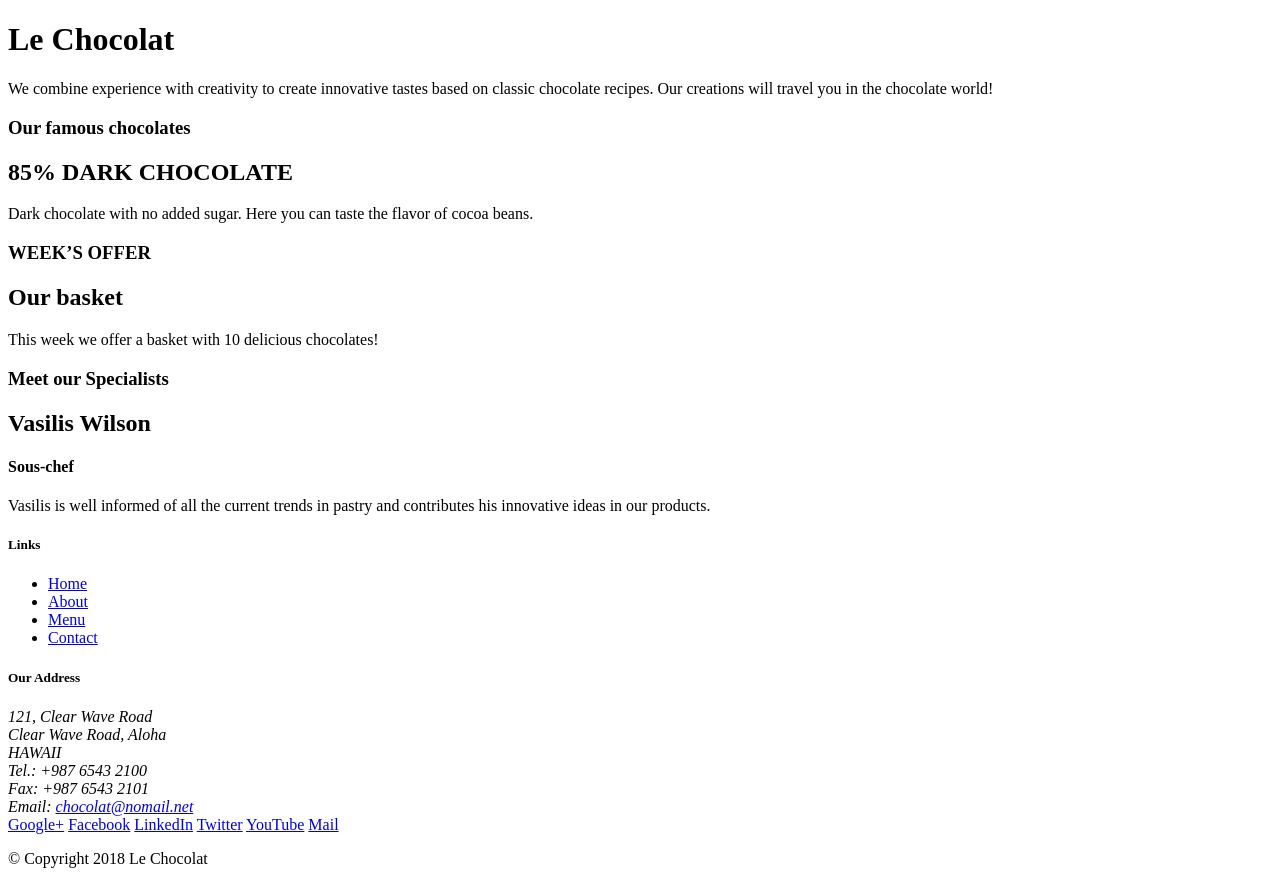
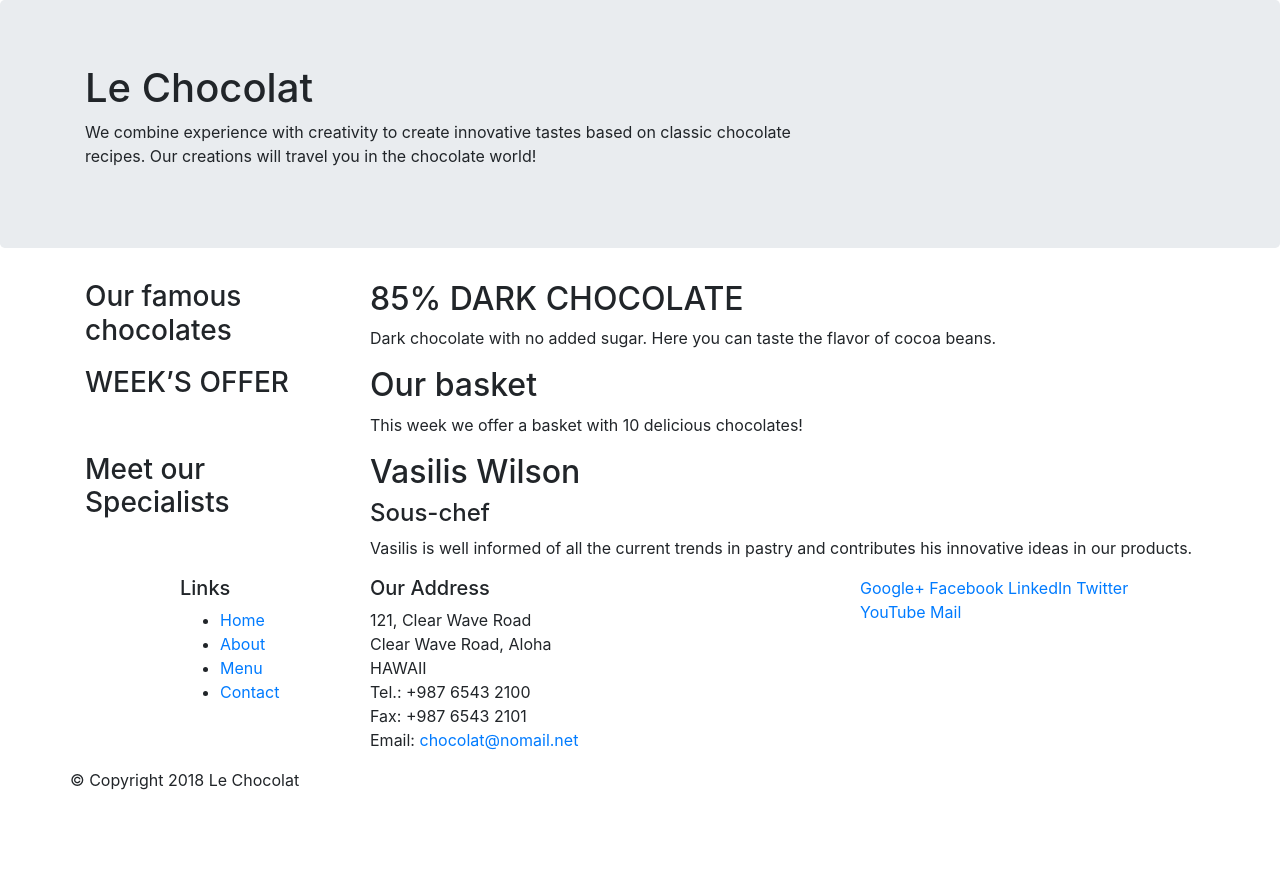
Before and after one commit to hharry678/Harrybootstrap, a website: page index.html in a window 1280 px wide. After the commit the page ends 808 px from the top, so only its background shows below. Drawn offline with nearby package versions, Linux system fonts and the light colour scheme.

Commit message:
Bootstrap Grid Part 1

```diff
--- a/index.html
+++ b/index.html
@@ -2,51 +2,57 @@
 <html lang="en">
 
 <head>
+    <!-- Required meta tags always come first -->
+<meta charset="utf-8">
+<meta name="viewport" content="width=device-width, initial-scale=1, shrink-to-fit=no">
+<meta http-equiv="x-ua-compatible" content="ie=edge">
+<!-- Bootstrap CSS -->
+<link rel="stylesheet" href="node_modules/bootstrap/dist/css/bootstrap.min.css">
     <title>Le Chocolat</title>
 </head>
 
 <body>
 
-    <header>
-        <div>
-            <div>
-                <div>
+    <header class="jumbotron">
+        <div class="container">
+            <div class="row">
+                <div class="col-12 col-sm-8">
                     <h1>Le Chocolat</h1>
                     <p>We combine experience with creativity to create innovative tastes based on classic chocolate recipes. Our creations will travel you in the chocolate world!</p>
                 </div>
-                <div>
+                <div class="col col-sm">
                 </div>
             </div>
         </div>
     </header>
 
-    <div>
-        <div>
-            <div>
+    <div class="container">
+        <div class="row">
+            <div class="col-sm-4 col-md-3">
                 <h3>Our famous chocolates</h3>
             </div>
-            <div>
+            <div class="col-sm col-md">
                 <h2>85% DARK CHOCOLATE</h2>
                 <p>Dark chocolate with no added sugar. Here you can taste the flavor of cocoa beans.</p>
             </div>
         </div>
 
 
-        <div>
-            <div>
+        <div class="row">
+            <div class="col-sm-4 col-md-3">
                 <h3>WEEK’S OFFER</h3>
             </div>
-            <div>
+            <div class="col-sm col-md">
                 <h2>Our basket</h2>
                 <p>This week we offer a basket with 10 delicious chocolates! </p>
             </div>
         </div>
 
-        <div>
-            <div>
+        <div class="row">
+            <div class="col-sm-4 col-md-3">
                 <h3>Meet our  Specialists</h3>
             </div>
-            <div>
+            <div class="col-sm col-md">
                 <h2>Vasilis Wilson </h2>
                 <h4>Sous-chef</h4>
                 <p>Vasilis is well informed of all the current trends in pastry and contributes his innovative ideas in our products.</p>
@@ -55,9 +61,9 @@
     </div>
 
     <footer>
-        <div>
-            <div>
-                <div>
+        <div class="container">
+            <div class="row">
+                <div class="col-5 offset-1 col-sm-2">
                     <h5>Links</h5>
                     <ul>
                         <li><a href="#">Home</a></li>
@@ -66,7 +72,7 @@
                         <li><a href="#">Contact</a></li>
                     </ul>
                 </div>
-                <div>
+                <div  class="col-6 col-sm-5">
                     <h5>Our Address</h5>
                     <address>
                         121, Clear Wave Road<br>
@@ -77,8 +83,8 @@
                         Email: <a href="mailto:chocolat@nomail.net">chocolat@nomail.net</a>
                     </address>
                 </div>
-                <div>
-                    <div>
+                <div class="col col-sm-4">
+                    <div class="col-auto">
                         <a href="http://google.com/+">Google+</a>
                         <a href="http://www.facebook.com/profile.php?id=">Facebook</a>
                         <a href="http://www.linkedin.com/in/">LinkedIn</a>
@@ -88,14 +94,18 @@
                     </div>
                 </div>
             </div>
-           <div>
+            <div class="row">
                 <div>
                         <p> &copy; Copyright 2018 Le Chocolat</p>
                     </div>
                </div>
         </div>
     </footer>
-
+<!-- jQuery first, then Tether, then Bootstrap JS. -->
+<script src="node_modules/jquery/dist/jquery.min.js"></script>
+<script src="node_modules/tether/dist/js/tether.min.js"></script>
+<script src="node_modules/popper.js/dist/popper.min.js"></script>
+<script src="node_modules/bootstrap/dist/js/bootstrap.min.js"></script>
 </body>
 
 </html>
--- a/package.json
+++ b/package.json
@@ -12,5 +12,11 @@
   "license": "ISC",
   "devDependencies": {
     "lite-server": "^2.2.2"
+  },
+  "dependencies": {
+    "bootstrap": "^4.1.1",
+    "jquery": "^3.3.1",
+    "popper.js": "^1.14.3",
+    "tether": "^1.4.4"
   }
 }
```
Also changed, not shown: 1 other file. Lines whose indentation alone changed are shown as unchanged.
